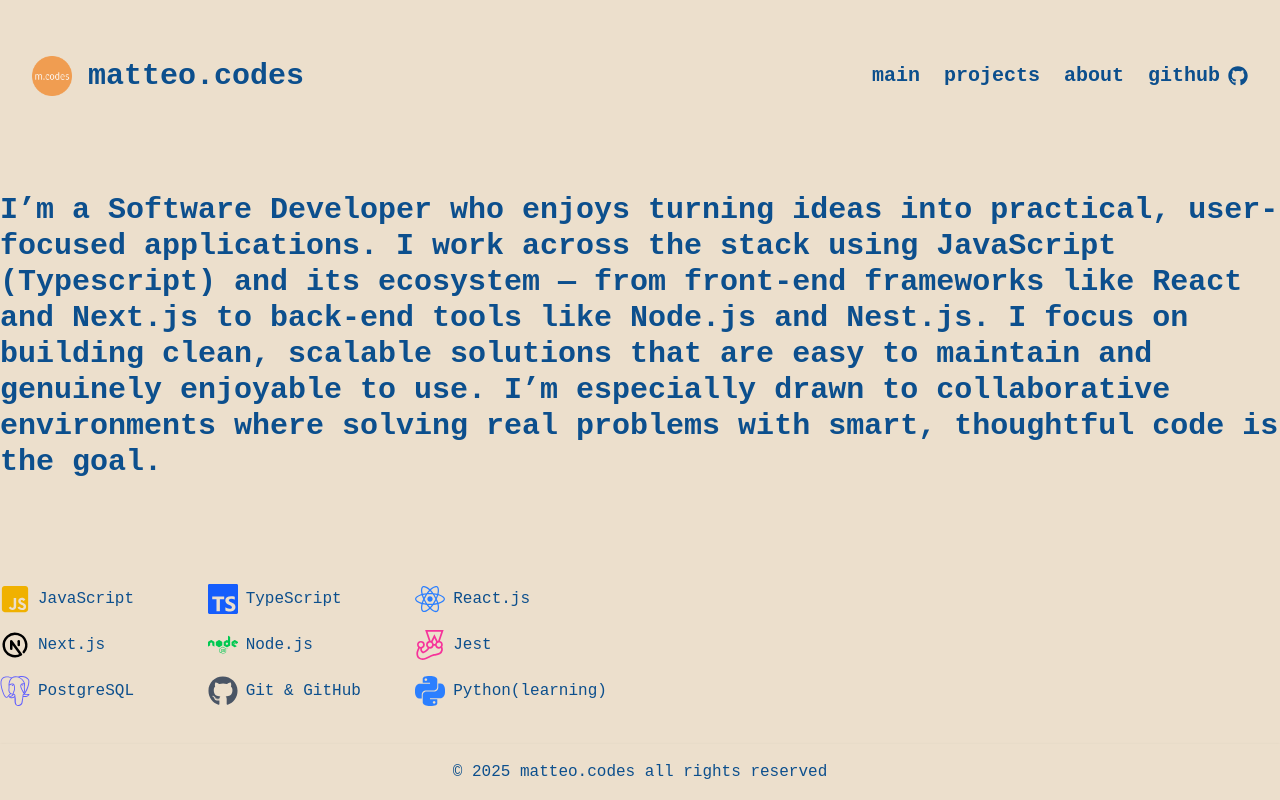
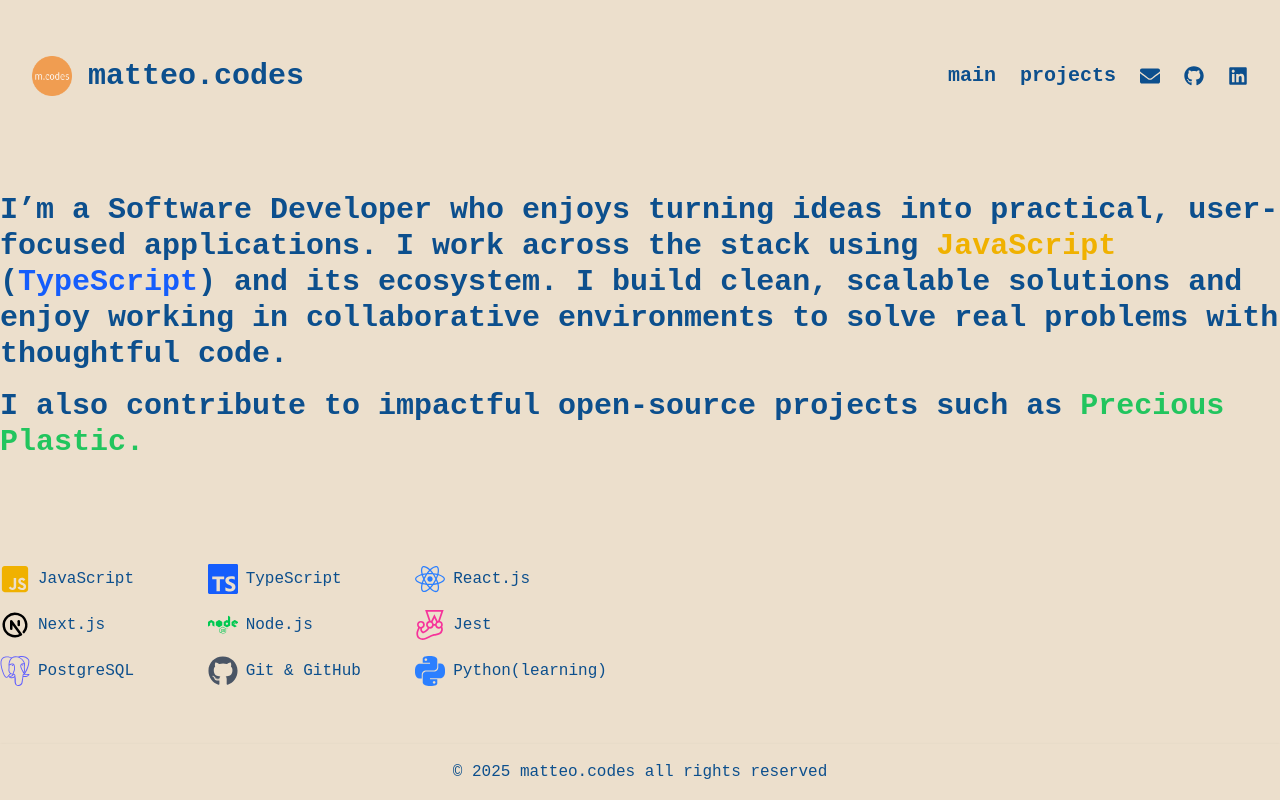
Before and after one commit to matteobu/matteo.codes, a Next.js app: page / in a window 1280 px wide. Built offline with nearby package versions, Linux system fonts and the light colour scheme.

Commit message:
Change the intro

```diff
--- a/app/contacts/page.tsx
+++ b/app/contacts/page.tsx
@@ -25,21 +25,15 @@
         <h2 className="text-2xl font-semibold mb-4">Contact Information</h2>
         <ul className="space-y-4">
           <li className="flex items-center">
-            <FaEnvelope className=" text-3xl mr-2" />
+            <FaEnvelope className="text-3xl mr-2" />
             <span>
-              <a href="mailto:matteo.codes@pm.me" className="text-pink-300">
-                matteo.codes@pm.me
-              </a>
+              <a href="mailto:matteo.codes@pm.me">matteo.codes@pm.me</a>
             </span>
           </li>
           <li className="flex items-center">
             <FaGithub className=" text-3xl mr-2" />
             <span>
-              <a
-                href="https://github.com/matteobu"
-                target="_blank"
-                className="text-gray-300"
-              >
+              <a href="https://github.com/matteobu" target="_blank">
                 github.com/matteobu
               </a>
             </span>
@@ -49,7 +43,6 @@
             <span>
               <a
                 href="https://www.linkedin.com/in/matteo-bucciol/"
-                className="text-blue-300"
                 target="_blank"
               >
                 linkedin.com/in/matteo-bucciol
@@ -59,46 +52,13 @@
           <li className="flex items-center">
             <FaSquareXTwitter className=" text-3xl mr-2" />
             <span>
-              <a
-                href="https://twitter.com/dev_m_"
-                className="text-blue-300"
-                target="_blank"
-              >
+              <a href="https://twitter.com/dev_m_" target="_blank">
                 @dev_m_
               </a>
             </span>
           </li>
         </ul>
       </section>
-      {/*
-      <section className="mb-12">
-        <h2 className="text-2xl font-semibold mb-4">Send a Message</h2>
-        <form
-          action="https://formsubmit.co"
-          method="POST"
-          className="space-y-4"
-        >
-          <input
-            type="email"
-            name="email"
-            placeholder="Your Email"
-            className="p-3 w-full rounded-md border border-gray-300 bg-transparent text-white"
-            required
-          />
-          <textarea
-            name="message"
-            placeholder="Your Message"
-            className="p-3 w-full rounded-md border border-gray-300 bg-transparent text-white"
-            required
-          />
-          <button
-            type="submit"
-            className="p-3 w-full rounded-md bg-pink-500 text-white"
-          >
-            Send Message
-          </button>
-        </form>
-      </section> */}
     </div>
   );
 }
--- a/app/page.tsx
+++ b/app/page.tsx
@@ -1,20 +1,28 @@
 'use client';
 import React from 'react';
 import SkillsList from '@/components/SkillsList';
+import Link from 'next/link';
 
 export default function Home() {
   return (
     <section>
-      <div className="max-w-screen-xl mx-auto flex items-center justify-between w-full mt-20">
+      <div className="max-w-screen-xl mx-auto flex flex-col items-start justify-between w-full mt-20">
         <p className="mb-4 text-3xl font-extrabold">
           I’m a Software Developer who enjoys turning ideas into practical,
-          user-focused applications. I work across the stack using JavaScript
-          (Typescript) and its ecosystem — from front-end frameworks like React
-          and Next.js to back-end tools like Node.js and Nest.js. I focus on
-          building clean, scalable solutions that are easy to maintain and
-          genuinely enjoyable to use. I’m especially drawn to collaborative
-          environments where solving real problems with smart, thoughtful code
-          is the goal.
+          user-focused applications. I work across the stack using{' '}
+          <span className="text-yellow-500">JavaScript</span> (
+          <span className="text-blue-600">TypeScript</span>) and its ecosystem.
+          I build clean, scalable solutions and enjoy working in collaborative
+          environments to solve real problems with thoughtful code.
+        </p>
+        <p className="mb-4 text-3xl font-extrabold">
+          I also contribute to impactful open-source projects such as{' '}
+          <Link
+            href={'https://www.preciousplastic.com/'}
+            style={{ color: '#22c55e' }}
+          >
+            Precious Plastic.
+          </Link>
         </p>
       </div>
       <div className="max-w-screen-xl mx-auto flex items-center justify-between w-full mt-20">
--- a/components/Header.tsx
+++ b/components/Header.tsx
@@ -1,6 +1,7 @@
 import Image from 'next/image';
 import Link from 'next/link';
-import { FaGithub } from 'react-icons/fa';
+import { FaGithub, FaLinkedin, FaEnvelope } from 'react-icons/fa';
+
 import { RxHamburgerMenu } from 'react-icons/rx';
 
 import {
@@ -105,18 +106,22 @@
           </Menu>
 
           <Link
-            href="/contacts"
-            className="text-xl font-bold hover:text-[var(--light-blue)] cursor-pointer"
+            href="mailto:matteo.codes@pm.me"
+            className="flex items-center text-xl font-bold hover:text-[var(--light-blue)] space-x-2 cursor-pointer"
           >
-            about
+            <FaEnvelope className="text-xl " />
           </Link>
-
           <Link
             href="https://github.com/matteobu"
             className="flex items-center text-xl font-bold hover:text-[var(--light-blue)] space-x-2 cursor-pointer"
           >
-            <span>github</span>
             <FaGithub className="text-xl" />
+          </Link>
+          <Link
+            href="https://www.linkedin.com/in/matteo-bucciol/"
+            className="flex items-center text-xl font-bold hover:text-[var(--light-blue)] space-x-2 cursor-pointer"
+          >
+            <FaLinkedin className=" text-xl" />
           </Link>
         </div>
 
@@ -205,7 +210,7 @@
                           : 'text-[var(--text-light)]'
                       } block px-4 py-2 text-sm cursor-pointer`}
                     >
-                      about
+                      contacts
                     </Link>
                   )}
                 </MenuItem>
```
